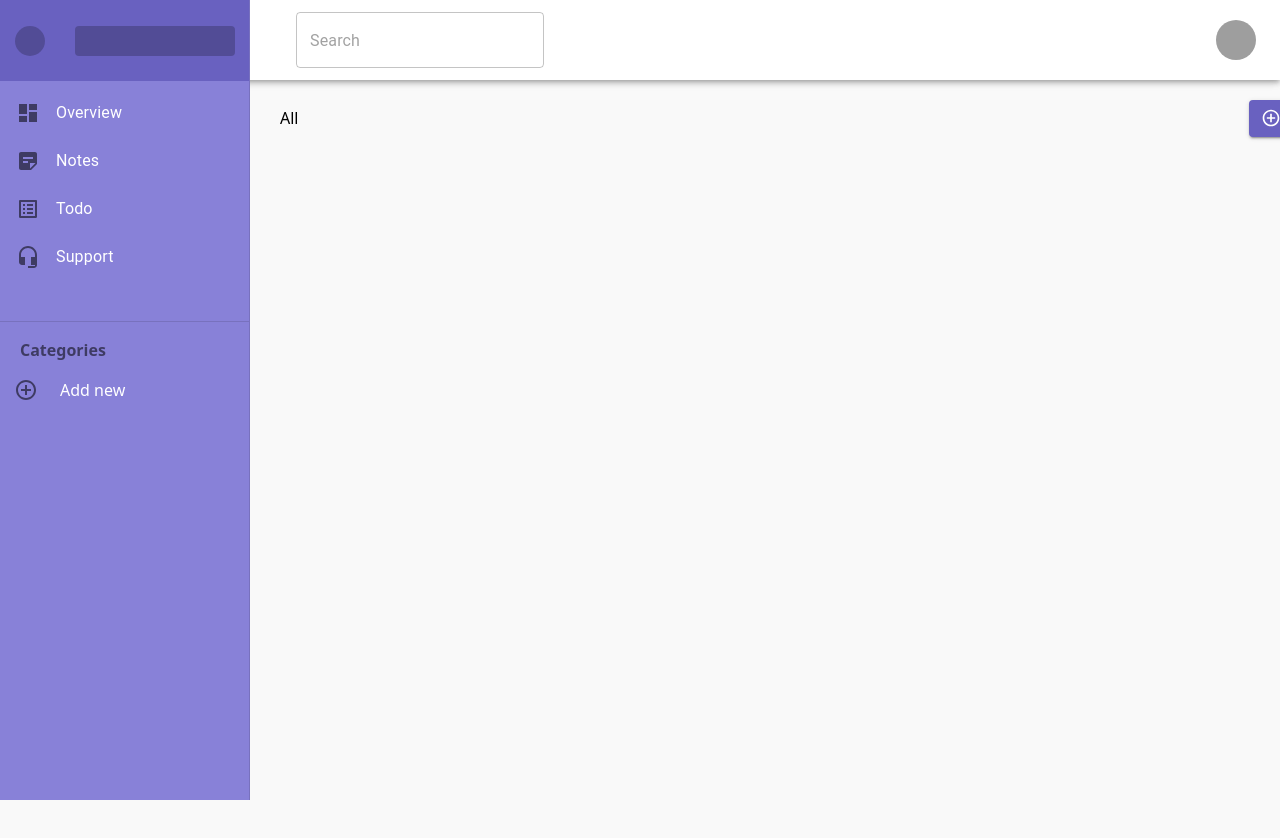
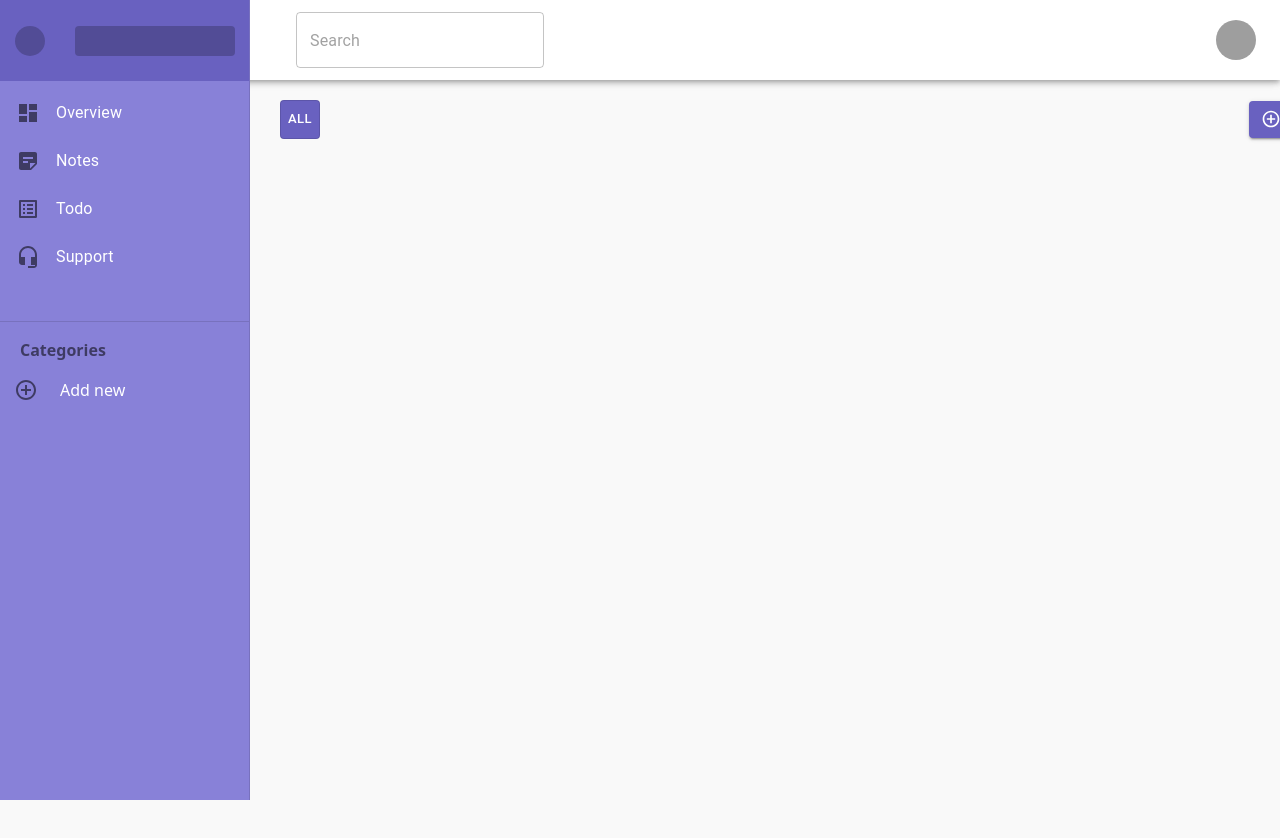
Before and after one commit to mutasim77/sticky-notes, a Next.js app: page /notes in a window 1280 px wide. Shown: the top 838 px of the page. Built offline with nearby package versions, Linux system fonts and the light colour scheme; grey boxes are pictures that could not be loaded.

Commit message:
some changes

```diff
--- /dev/null
+++ b/app/components/UI/ToggleButtons.tsx
@@ -0,0 +1,49 @@
+import ToggleButton from '@mui/material/ToggleButton';
+import ToggleButtonGroup from '@mui/material/ToggleButtonGroup';
+import React, { useState } from 'react';
+import { styled } from "@mui/material/styles";
+import { ICategories } from '@/types/sticks.jsx';
+
+type ToggleButtonsProps = {
+    valueCategory: string;
+    categories: ICategories[];
+    setValueCategory: (value: string) => string | void
+}
+
+const ToggleButtons: React.FC<ToggleButtonsProps> = ({ valueCategory, setValueCategory, categories }) => {
+    const handleCategory = (
+        event: React.MouseEvent<HTMLElement>,
+        newAlignment: string,
+    ) => {
+        setValueCategory(newAlignment);
+    };
+
+    return (
+        <ToggleButtonGroup
+            value={valueCategory}
+            exclusive
+            onChange={handleCategory}
+            aria-label="text alignment"
+            color='primary'
+            size='small'
+        >
+            <MuiToggleButton value="All" aria-label="left aligned">
+                All
+            </MuiToggleButton>
+            {categories.map((category: ICategories) => (
+                <MuiToggleButton key={category.id} value={category.title} aria-label="left aligned">
+                    {category.title}
+                </MuiToggleButton>
+            ))}
+        </ToggleButtonGroup>
+    );
+}
+
+const MuiToggleButton = styled(ToggleButton)({
+    "&.Mui-selected, &.Mui-selected:hover": {
+        color: "white",
+        backgroundColor: '#6961c0'
+    }
+});
+
+export default ToggleButtons;
--- a/src/pages/notes.tsx
+++ b/src/pages/notes.tsx
@@ -2,15 +2,16 @@ import MainContainer from "@/app/components/MainContainer";
 import Header from "@/app/components/UI/Header";
 import AddNote from "@/app/components/AddNote";
 import NotesList from "@/app/components/NotesList";
+import ToggleButtons from "@/app/components/UI/ToggleButtons";
 import { useState, useEffect } from "react";
-import { ICategories } from "@/types/sticks.jsx";
+import { ICategories, INotes } from "@/types/sticks.jsx";
 import { getListNotes, getListCategories } from '../../services/localStorage';
 
 
 const Notes = () => {
     const [notes, setNotes] = useState([]);
     const [categories, setCategories] = useState([]);
-    // const [alignment, setAlignment] = useState<string | null>('');
+    const [valueCategory, setValueCategory] = useState<string>('All');
 
     // For notes
     useEffect(() => {
@@ -23,21 +24,29 @@ const Notes = () => {
         setCategories(getListCategories());
     }, []);
 
+
+    const filteredData = notes.filter((note: INotes) => {
+        if (valueCategory === 'All') {
+            return note;
+        } else {
+            return note.category === valueCategory
+        }
+    });
+
     return (
         <MainContainer keywords="notes page, notes, sticky notes" title=" Note">
             <Header />
             <section className="notes-board w-[1130px] m-auto mt-[100px] ml-[280px] h-[100vh]">
                 <header className="board-header flex items-center justify-between">
-                    <ul className="flex gap-3">
-                        <li>All</li>
-                        {categories.map((category: ICategories) => (
-                            <li key={category.id}>{category.title}</li>
-                        ))}
-                    </ul>
+                    <ToggleButtons
+                        valueCategory={valueCategory}
+                        setValueCategory={setValueCategory}
+                        categories={categories}
+                    />
                     <AddNote notes={notes} setNotes={setNotes} />
                 </header>
                 <div className="">
-                    <NotesList notes={notes} setNotes={setNotes} />
+                    <NotesList notes={filteredData} setNotes={setNotes} />
                 </div>
             </section>
         </MainContainer>
--- a/types/sticks.tsx
+++ b/types/sticks.tsx
@@ -3,7 +3,8 @@ export interface INotes {
     date: string,
     title: string,
     note: string,
-    color: string
+    color: string,
+    category: string
 }
 
 export interface ICategories {
```
Also changed, not shown: 1 other file (tests, documents, lock files or other folders).
